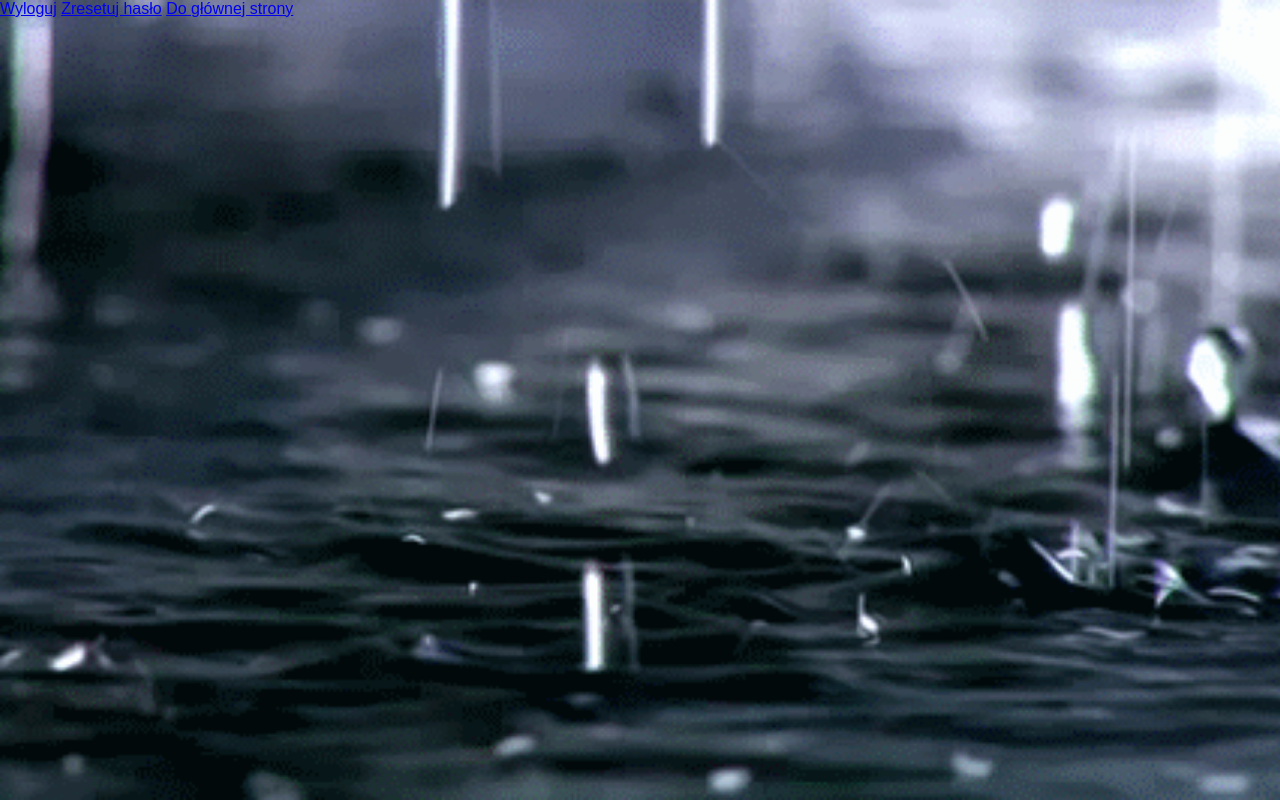
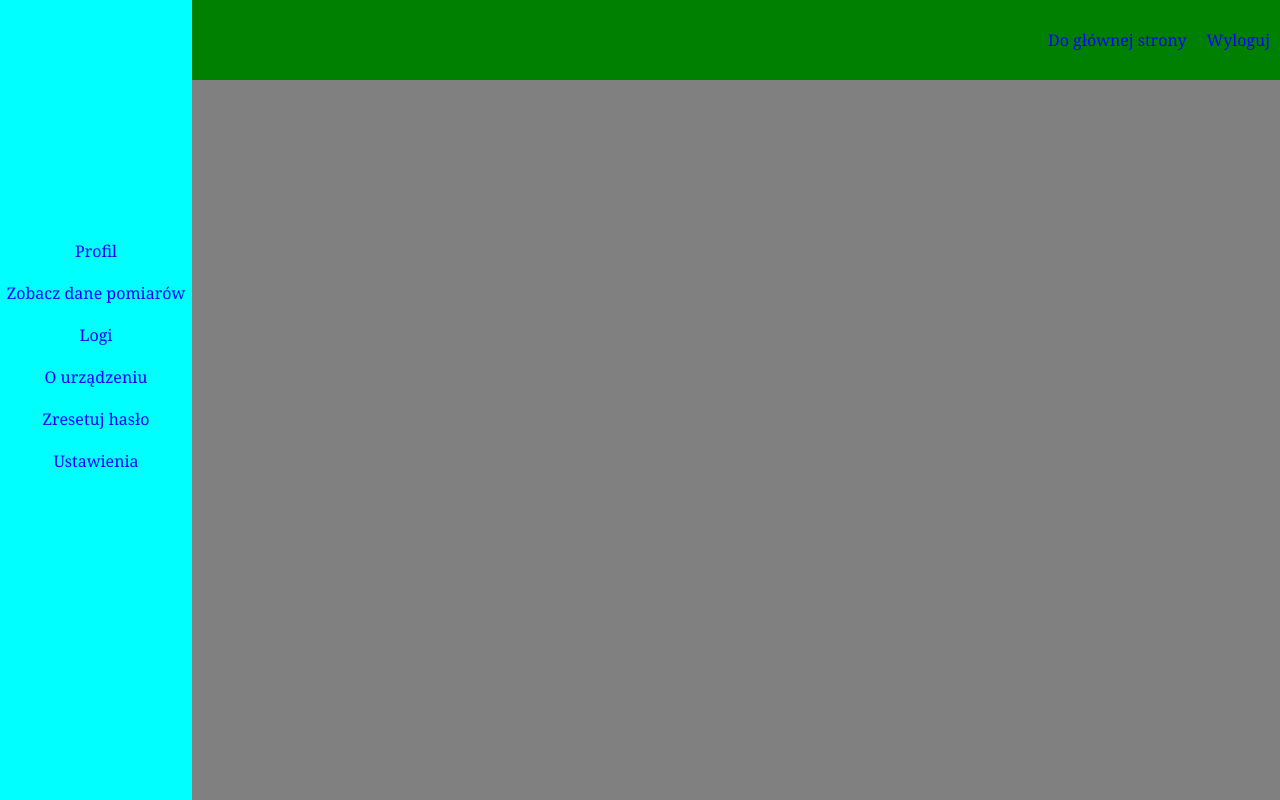
Before and after one commit to Majkel14xd/Praca_inzynierska, a Django app: page /control_panel/ in a window 1280 px wide. Run offline with Django 4.2, Linux system fonts and the light colour scheme.

Commit message:
porpawa css oraz robienie panelu dalszego

```diff
--- a/Main/Strona_Django/rain_measurement_system/rain_measurement_system/settings.py
+++ b/Main/Strona_Django/rain_measurement_system/rain_measurement_system/settings.py
@@ -120,7 +120,11 @@ USE_TZ = True
 # Static files (CSS, JavaScript, Images)
 # https://docs.djangoproject.com/en/4.2/howto/static-files/
 
-STATIC_URL = "static/"
+STATIC_URL = "/static/"
+STATICFILES_DIRS = [
+    os.path.join(BASE_DIR, "rain_measurement_system_app", "static"),
+]
+
 
 # Default primary key field type
 # https://docs.djangoproject.com/en/4.2/ref/settings/#default-auto-field
--- a/Main/Strona_Django/rain_measurement_system/rain_measurement_system/urls.py
+++ b/Main/Strona_Django/rain_measurement_system/rain_measurement_system/urls.py
@@ -28,4 +28,5 @@ urlpatterns = [
     path("change_password/", views.change_password, name="change_password"),
     path("signout/", views.signout, name="signout"),
     path("index/", views.indexafterlogin, name="indexafterlogin"),
+    path("profile/", views.profile, name="profile"),
 ]
--- /dev/null
+++ b/Main/Strona_Django/rain_measurement_system/rain_measurement_system_app/static/control_panel/control_panel.css
@@ -0,0 +1,71 @@
+body {
+  background-color: grey;
+  margin: 0;
+  padding: 0;
+}
+#top_menu {
+  background-color: green;
+  width: 85%;
+  height: 10vh;
+  display: block;
+  float: right;
+}
+
+#top_menu a {
+  float: right;
+  display: block;
+  text-align: center;
+  margin-left: 10px;
+  margin-right: 10px;
+  text-decoration: none;
+  color: blue;
+  font-family: Georgia, "Times New Roman", Times, serif;
+  font-weight: 200;
+  height: 100%;
+  display: flex;
+  align-items: center;
+  justify-content: center;
+}
+
+#top_menu a:hover {
+  background-color: rgba(4, 186, 192, 0.1);
+}
+
+#left_menu {
+  background-color: aqua;
+  width: 15%;
+  position: absolute;
+  top: 0;
+  left: 0;
+  right: 0;
+  bottom: 0;
+  padding-top: 30vh;
+}
+
+#left_menu a {
+  float: center;
+  display: block;
+  text-decoration: none;
+  color: blue;
+  font-family: Georgia, "Times New Roman", Times, serif;
+  font-weight: 200;
+  width: 100%;
+  border: 1px;
+  border-color: black;
+  display: flex;
+  align-items: center;
+  justify-content: center;
+  margin-bottom: 20px;
+}
+
+#welcome_message {
+  text-align: center;
+  color: white;
+  font-family: Georgia, "Times New Roman", Times, serif;
+}
+
+#content {
+  float: right;
+  width: 85%;
+  height: 100hv;
+}
--- /dev/null
+++ b/Main/Strona_Django/rain_measurement_system/rain_measurement_system_app/static/control_panel/control_panel.js
@@ -0,0 +1,11 @@
+function profileload() {
+  var subpageContainer = document.getElementById("content");
+  var xhr = new XMLHttpRequest();
+  xhr.open("GET", "/profile/", true);
+  xhr.onreadystatechange = function () {
+    if (xhr.readyState === 4 && xhr.status === 200) {
+      subpageContainer.innerHTML = xhr.responseText;
+    }
+  };
+  xhr.send();
+}
--- a/Main/Strona_Django/rain_measurement_system/rain_measurement_system_app/static/index/index.js
+++ b/Main/Strona_Django/rain_measurement_system/rain_measurement_system_app/static/index/index.js
@@ -15,6 +15,5 @@ function toggleMenu() {
     topMenu.style.display = "none";
   } else {
     topMenu.style.display = "block";
-    topMenu.scrollIntoView({ behavior: "smooth" });
   }
 }
--- a/Main/Strona_Django/rain_measurement_system/rain_measurement_system_app/views.py
+++ b/Main/Strona_Django/rain_measurement_system/rain_measurement_system_app/views.py
@@ -22,7 +22,7 @@ def indexafterlogin(request):
 
 def login(request):
     if request.user.is_authenticated:
-        return render(request, "control_panel/control_panel.html")
+        return redirect("control_panel")
     if request.method == "POST":
         username = request.POST["username"]
         password = request.POST["password"]
@@ -68,3 +68,7 @@ def change_password(request):
 def signout(request):
     logout(request)
     return redirect("index")
+
+
+def profile(request):
+    return render(request, "profile/profile.html")
--- a/Main/Strona_Django/rain_measurement_system/web_pages/control_panel/control_panel.html
+++ b/Main/Strona_Django/rain_measurement_system/web_pages/control_panel/control_panel.html
@@ -8,17 +8,27 @@
     <link
       rel="stylesheet"
       type="text/css"
-      href=" {% static 'login/login_style.css' %} "
+      href=" {% static 'control_panel/control_panel.css' %} "
     />
+    <script src="{% static 'control_panel/control_panel.js' %}"></script>
+  </head>
   <body>
-      <div id="top-menu">
+    <div id="top_menu">
       <a href="/signout">Wyloguj</a>
-        <a href="/change_password/">Zresetuj hasło</a>
       <a href="/index">Do głównej strony</a>
+    </div>
+    <div id="content">
       {% if welcome_message %}
       <p id="welcome_message">{{ welcome_message }}</p>
       {% endif %}
     </div>
+    <div id="left_menu">
+      <a href="#" onclick="profileload()">Profil</a>
+      <a href="/databasefromsql/">Zobacz dane pomiarów</a>
+      <a href="/logs/">Logi</a>
+      <a href="/deviceinfo/">O urządzeniu</a>
+      <a href="/change_password/">Zresetuj hasło</a>
+      <a href="/settings/">Ustawienia</a>
+    </div>
   </body>
-  </head>
 </html>
```
Also changed, not shown: Main/Strona_Django/rain_measurement_system/rain_measurement_system_app/static/index/index_style.css (+11 -1 lines), Main/Strona_Django/rain_measurement_system/rain_measurement_system_app/static/login/login_style.css (+44 -0 lines), Main/Strona_Django/rain_measurement_system/web_pages/login/login.html (+8 -3 lines), Main/Strona_Django/rain_measurement_system/web_pages/profile/profile.html (added, +17 -0 lines), Main/Strona_Django/rain_measurement_system/rain_measurement_system_app/static/cotrol_panel/control_panel.css (deleted). Lines whose indentation alone changed are shown as unchanged.
